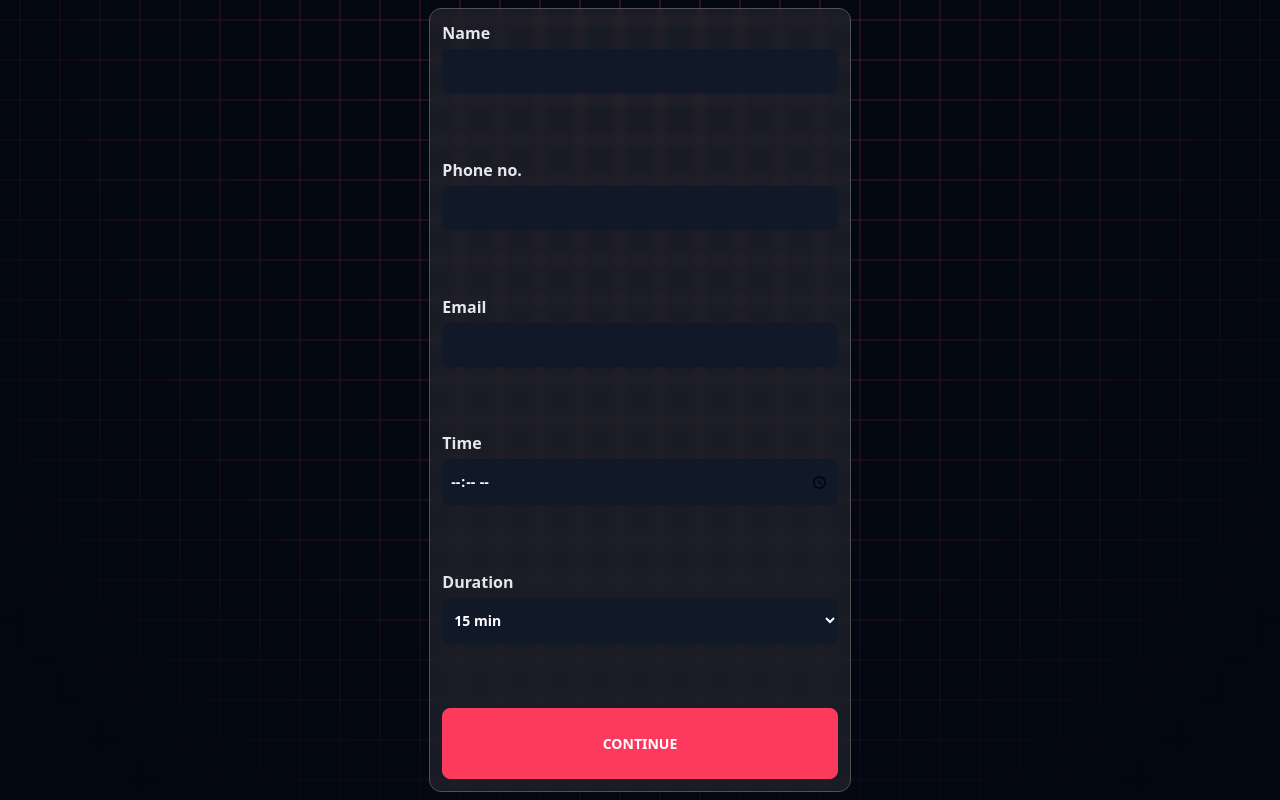
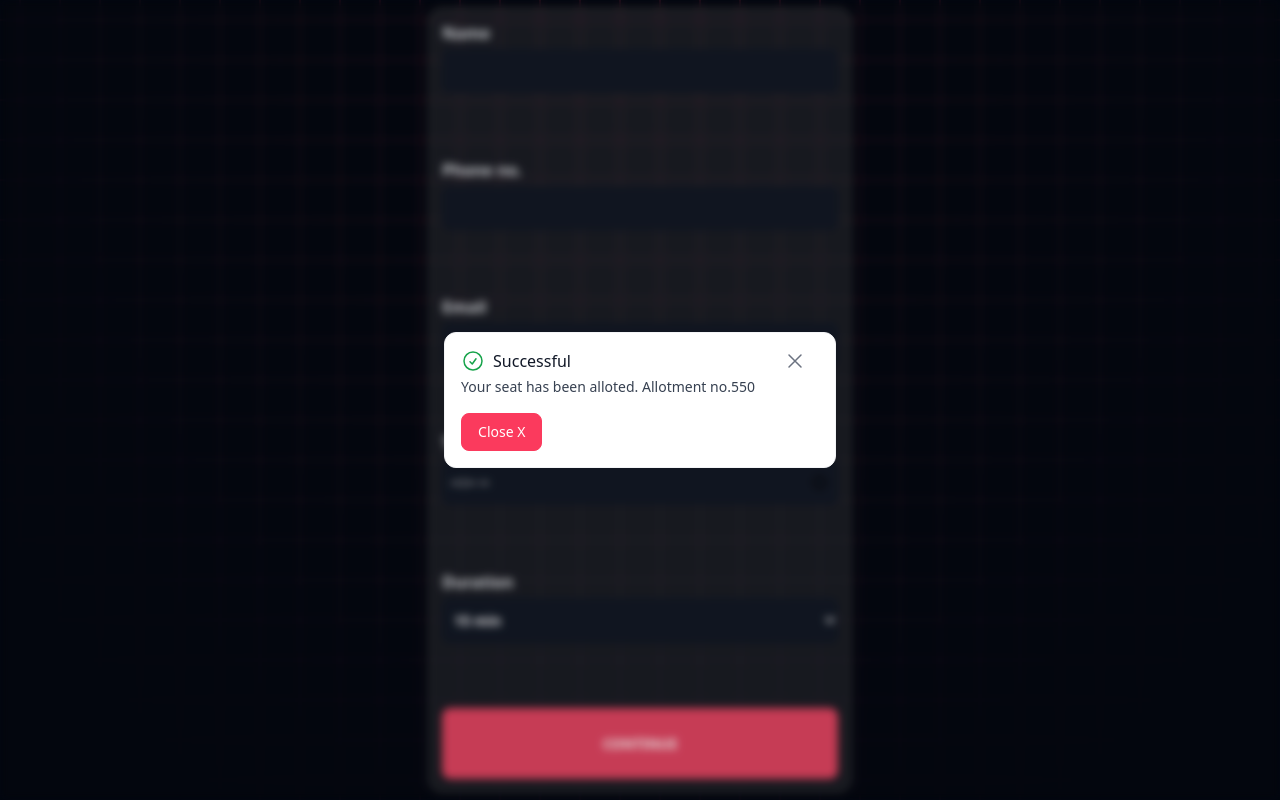
Before and after one commit to decipher-cs/dining-allocation, a React (Vite) app: page / in a window 1280 px wide. Built offline with nearby package versions, Linux system fonts and the light colour scheme.

Commit message:
Added styling to dialog

```diff
--- a/src/App.tsx
+++ b/src/App.tsx
@@ -23,7 +23,7 @@ function App() {
         }
     }, [seatDate])
 
-    const [allotmentConfirmationDialog, setAllotmentConfirmationDialog] = useState(false)
+    const [allotmentConfirmationDialog, setAllotmentConfirmationDialog] = useState(true)
 
     const [allotmentStatus, setAllotmentStatus] = useState<"loading" | "success" | "failed" | "uninitiated">("success")
 
@@ -168,16 +168,62 @@ function App() {
                         backgroundColor: "rgba(0, 0, 0, 0.1)",
                     }}
                 >
-                    <div className="min-w-1/3 rounded-xl border border-neutral-500 p-3">
-                        <Button onClick={() => setAllotmentConfirmationDialog(false)} aria-label="Dismiss dialog">
-                            Close X
-                        </Button>
-
+                    <div className="rounded-xl border border-gray-100 bg-white p-4">
                         {allotmentStatus === "loading" && <div className="w-fit bg-white p-4">Loading...</div>}
                         {allotmentStatus === "failed" && (
                             <div className="w-fit bg-white p-4">Sorry try some other table</div>
                         )}
-                        {allotmentStatus === "success" && <div className="w-fit bg-white p-4">Successful ✅</div>}
+                        {allotmentStatus === "success" && (
+                            <div className="flex items-start gap-4">
+                                <div className="flex-1">
+                                    <strong className="flex gap-2 font-medium text-gray-900">
+                                        <svg
+                                            xmlns="http://www.w3.org/2000/svg"
+                                            fill="none"
+                                            viewBox="0 0 24 24"
+                                            strokeWidth={1.5}
+                                            stroke="currentColor"
+                                            className="size-6 text-green-600"
+                                        >
+                                            <path
+                                                strokeLinecap="round"
+                                                strokeLinejoin="round"
+                                                d="M9 12.75 11.25 15 15 9.75M21 12a9 9 0 1 1-18 0 9 9 0 0 1 18 0Z"
+                                            />
+                                        </svg>
+                                        Successful
+                                    </strong>
+
+                                    <p className="mt-1 text-sm text-gray-700">
+                                        Your seat has been alloted. Allotment no.
+                                        {Math.floor(Math.random() * 999)}
+                                    </p>
+
+                                    <Button
+                                        onClick={() => setAllotmentConfirmationDialog(false)}
+                                        aria-label="Dismiss dialog"
+                                        className="mt-4 px-4 py-2 transition"
+                                    >
+                                        Close X
+                                    </Button>
+                                </div>
+
+                                <Button className="bg-transparen border-none px-3 text-gray-500 transition hover:text-gray-600">
+                                    <span className="sr-only">close dialog</span>
+
+                                    <svg
+                                        xmlns="http://www.w3.org/2000/svg"
+                                        fill="none"
+                                        viewBox="0 0 24 24"
+                                        strokeWidth={1.5}
+                                        stroke="currentColor"
+                                        className="size-6"
+                                    >
+                                        <path strokeLinecap="round" strokeLinejoin="round" d="M6 18 18 6M6 6l12 12" />
+                                    </svg>
+                                </Button>
+                            </div>
+                        )}
                     </div>
                 </dialog>
             )}
--- a/src/components/Button.tsx
+++ b/src/components/Button.tsx
@@ -11,7 +11,7 @@ export default function Button({ variant = "primary", ...props }: ButtonProps) {
         <button
             className={twMerge(
                 `border-primary bg-primary [&:not(:disabled)]:hover:text-primary active:text-primary inline-block rounded-lg border
-                text-sm font-medium text-white focus:outline-none focus:ring [&:not(:disabled)]:hover:bg-transparent`,
+                text-sm font-medium text-white transition focus:outline-none focus:ring [&:not(:disabled)]:hover:bg-transparent`,
                 className
             )}
             {...rest}
```
